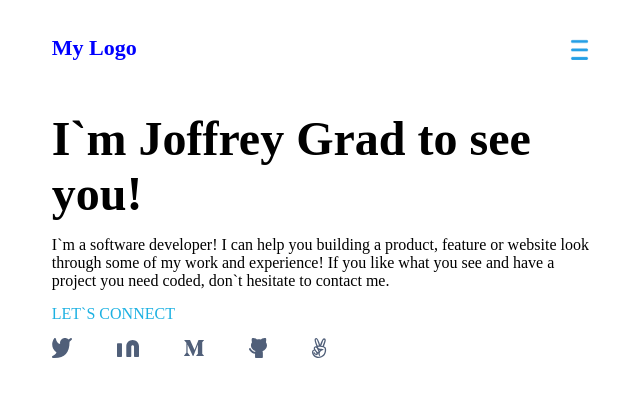
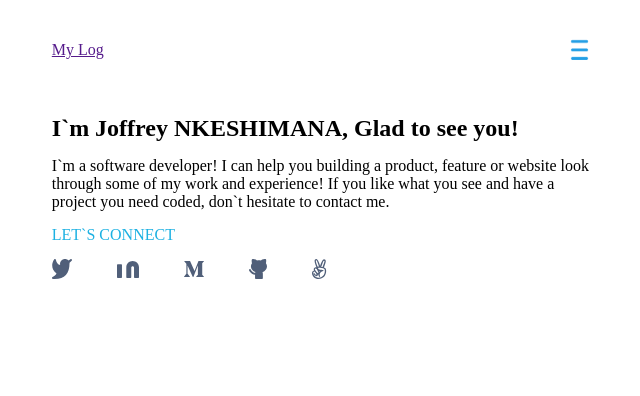
Before and after one commit to joffreynk/portfolio-setup-and-mobile-skeleton, a website: page index.html in a window 1280 px wide. Shown: the whole page, without its empty margins (249-889 px from the left). Drawn offline with Linux system fonts and the light colour scheme.

Commit message:
added some corrections in html file

```diff
--- a/index.css
+++ b/index.css
@@ -24,6 +24,10 @@
 }
 
 section {
+  /* background-image: url("<svg width="1440" height="916" viewBox="0 0 1440 916" fill="none" xmlns="http://www.w3.org/2000/svg">
+  <path d="M0 0H1440V916H146C65.3664 916 0 850.634 0 770V0Z" fill="blue"/>
+  </svg>"
+  ); */
   display: flex;
   flex-direction: column;
   margin: 4% 7%;
--- a/index.html
+++ b/index.html
@@ -10,11 +10,13 @@
   <body>
     <div class="mobile">
       <header>
-        <h3>My Logo</h3>
+        <a href="">My Log</a>
+        <nav>
           <img src="./blue-humberger.png" alt="image was moved to another location">
+        </nav>
       </header>
       <section>
-        <h2>I`m Joffrey Grad to see you!</h2>
+        <h1>I`m Joffrey NKESHIMANA, Glad to see you!</h1>
         <p>
           I`m a software developer! I can help you building a product, feature or
           website look through some of my work and experience! If you like what
```
